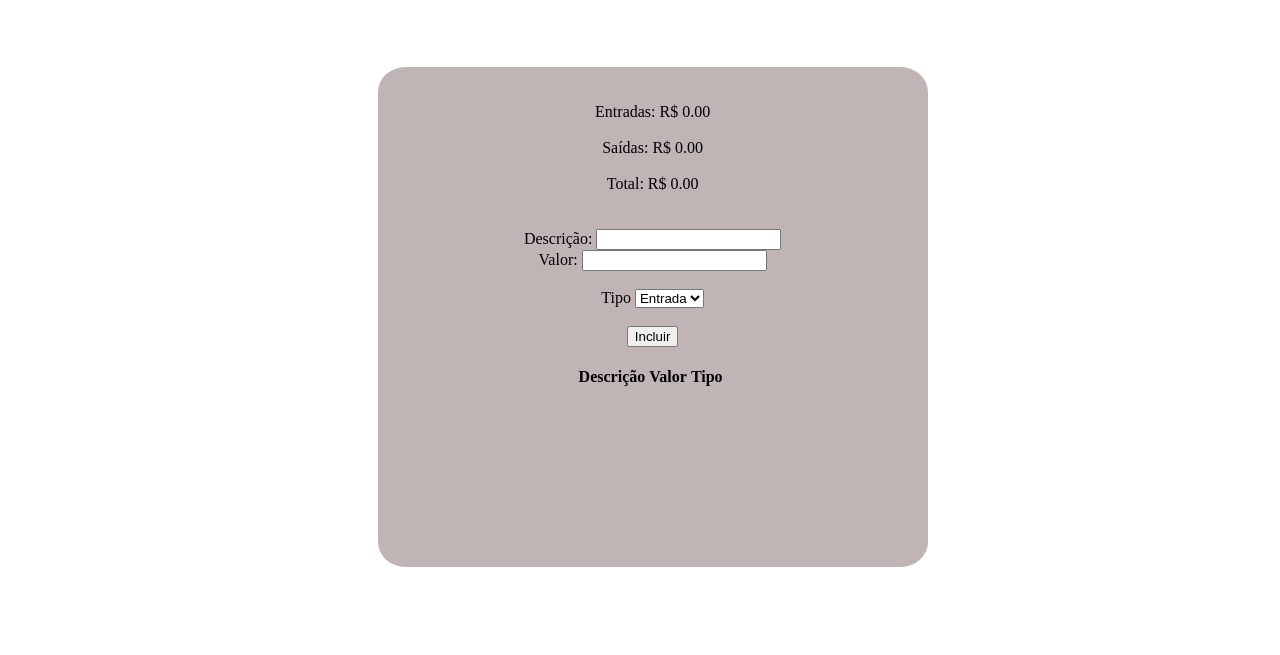
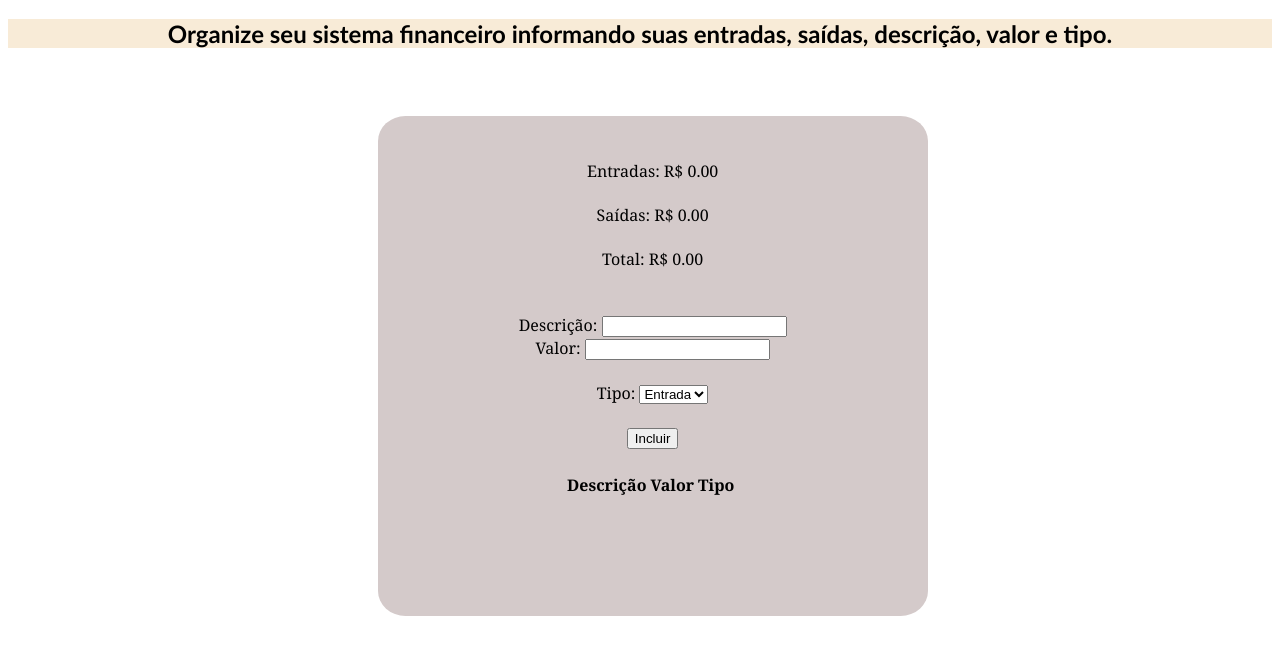
Before and after one commit to BiaBaccaro/setorfinanc, a plain HTML site: page index.html in a window 1280 px wide. Shown: the part 61-716 px from the top of the page. Drawn offline with nearby package versions, Linux system fonts and the light colour scheme.

Commit message:
commit bia

```diff
--- a/index.html
+++ b/index.html
@@ -10,6 +10,7 @@
 <body>
 
     <h1>Sistema Financeiro</h1>
+    <h2>Organize seu sistema financeiro informando suas entradas, saídas, descrição, valor e tipo.</h2>
 
 <center>
  <div class="retangulo">
@@ -61,7 +62,7 @@
             <br>
             <!-- Tipo -->
             <div class="divType">
-                <label for="type">Tipo</label>
+                <label for="type">Tipo:</label>
                 <select id="type">
                     <option>Entrada</option>
                     <option>Saída</option>
@@ -92,6 +93,7 @@
 </div>
 </center>
 
+
     <script src="script.js"></script>
 </body>
 </html>
--- a/style.css
+++ b/style.css
@@ -6,16 +6,24 @@ body{
 .retangulo{
     width: 550px; /* Largura do retângulo */
     height: 500px; /* Altura do retângulo */
-    background-color: rgb(193, 180, 180); /* Cor de fundo do retângulo */
+    background-color: rgb(212, 202, 202); /* Cor de fundo do retângulo */
     border-radius: 5%;
     margin-top: 3em;
     margin-left: 2%;
-    position: relative;
+    /* position: relative; */
     display: inline-block;
+    font-family: Georgia, 'Times New Roman', Times, serif;
 }
 
-h1{
+h1  {
     text-align: center;
     color: gray;
     background-color: rgba(231, 231, 231, 0.505);
 }
+
+h2{
+    text-align: center;
+    font-family: 'Gill Sans', 'Gill Sans MT', Calibri, 'Trebuchet MS', sans-serif;
+    background-color: rgb(248, 235, 215);
+
+}
```
Also changed, not shown: images.jpg (added).
